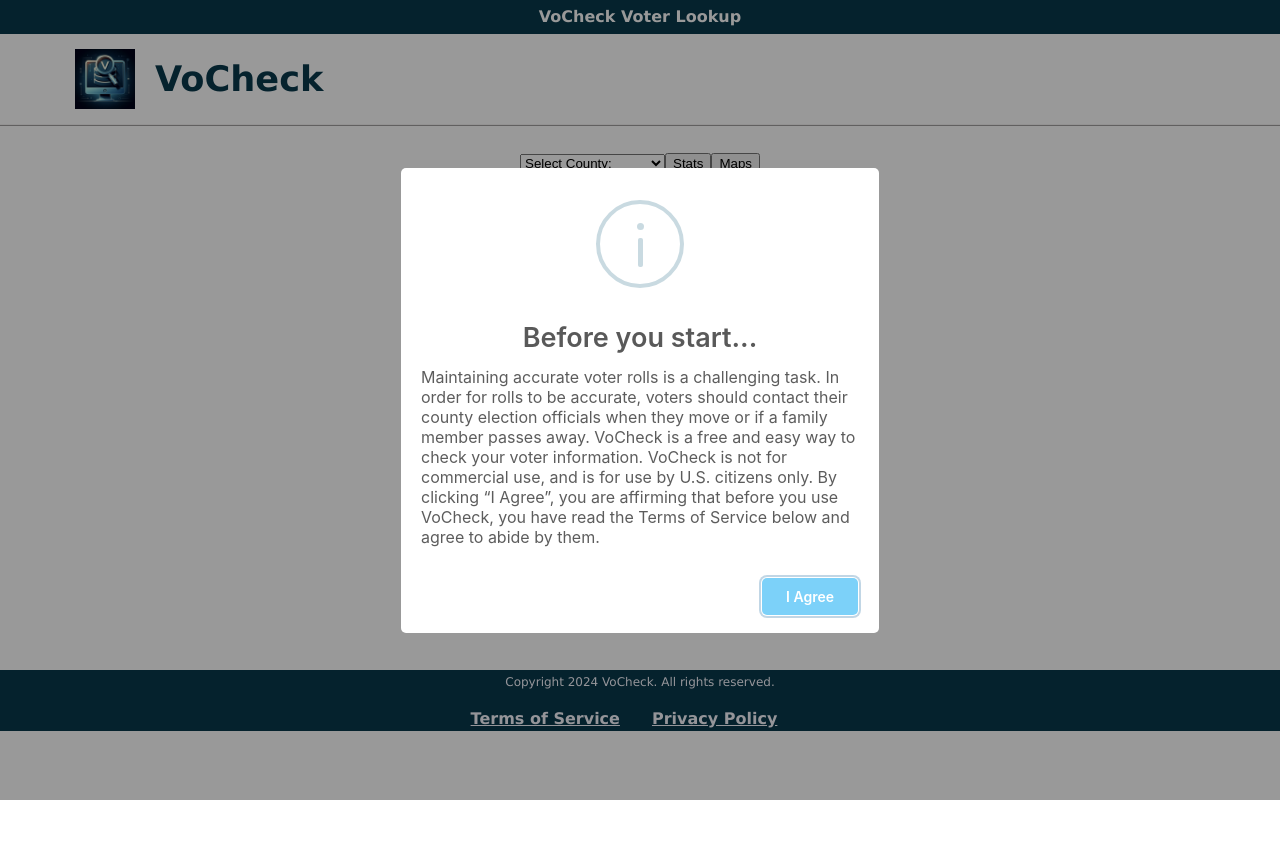
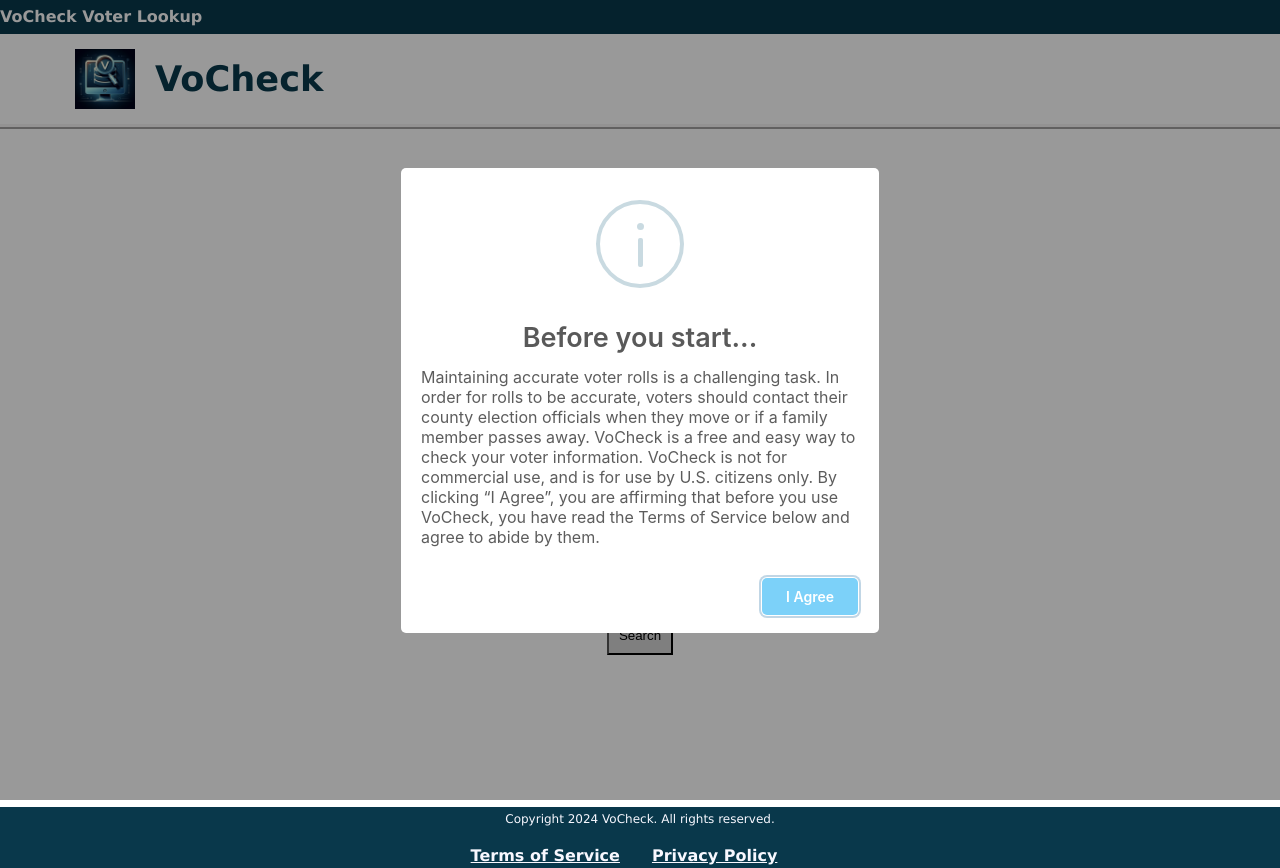
Before and after one commit to jddubbya/VoterAppMain, a React (Vite) app: page / in a window 1280 px wide. Before the commit the page ends 800 px from the top, so only its background shows below. Built offline with nearby package versions, Linux system fonts and the light colour scheme.

Commit message:
Update App.css

```diff
--- a/src/App.css
+++ b/src/App.css
@@ -7,15 +7,11 @@
   line-height: 1.5;
   font-weight: 400;
   text-rendering: optimizeLegibility;
-  display: flex;
-  flex-direction: column;
 }
 
 #root {
-  display: flex;
-  flex-direction: column;
+  min-width: 100%;
 }
-
 /*************** End ROOT Section *********************/
 
 /*************** Begin HEADER Section *****************/
@@ -42,7 +38,39 @@ header {
   background-color: rgb(9, 56, 75);
   color: white;
   padding: 5px 0;
+  display: flex;
+  align-items: center;
+  align-content: center;
+  justify-content: space-between;
 }
+
+.loginButtonCont {
+  display: flex;
+  justify-content: right;
+  padding-right: 10px;
+  align-items: center;
+  align-content: center;
+}
+
+.logInOutButton {
+  display: flex;
+  justify-content: center;
+  align-items: center;
+  align-content: center;
+  height: 35px;
+}
+
+.loginFormButtons {
+  display: flex;
+  justify-content: center;
+  align-items: center;
+  align-content: center;
+}
+
+.adminDrop {
+  height: 35px;
+}
+
 .logoImage {
   display: flex;
   padding-left: 75px;
@@ -61,7 +89,7 @@ header {
   align-items: center;
   border-bottom: solid;
   border-bottom-color:rgb(245, 242, 242);
-  border-bottom-width: 2px;
+  border-bottom-width: 5px;
   border-bottom-style:ridge;
 }
 
@@ -77,14 +105,22 @@ body {
   margin: 0;
   display: flex;
   flex-direction: column;
-
+  align-items: center;
+  align-content: center;
 }
 
 /*Single Results page data section */
 .singleDataSec {
-  flex-direction: column;
+  display: flex;flex-direction: column;
   justify-content: left;
 }
+
+/*Single Results page data section */
+.editUserInfo {
+  display: flex;
+  text-align: right;
+}
+
 /*************** End PAGE Section *****************/
 
 /********** Begin FOOTER section. ****************/
@@ -92,7 +128,6 @@ footer .vocheck-footer {
   background-color:rgb(9, 56, 75);
   color:ghostwhite;
   width: 100%;
-  min-width: 100%;
   white-space: normal;
   line-height: 1.5em;
   text-align: center;
@@ -108,13 +143,11 @@ footer h4 {
   color: ghostwhite;
 }
 
-.vocheck-footer {
-  width: 100%;
-}
-
 /********** End FOOTER section. ****************/
 
-/* ALL ul's*/
+/* ALL ul's
+* Will include a scroll bar and limits displayed items to 5
+*/
 ul {
   list-style: none;
   display: flex;
@@ -135,6 +168,16 @@ ul {
   font-family: Verdana, Geneva, Tahoma, sans-serif;
 }
 
+/* All <input> fields */
+input {
+    height: 28px;
+    margin:2px;
+  }
+
+select {
+    height: 28px;
+  }
+
 /* The State/County DROP DOWN. */
 #countyDrop {
   margin-bottom:70px;
@@ -145,7 +188,31 @@ ul {
   flex-direction: column;
   align-items: center;
   justify-content: center;
-  margin-top: 150px;
+  margin-top: 200px;
+}
+
+/* Form to edit user info*/
+.editFormContainer {
+  display:flex;
+  flex-direction: column;
+  justify-content: center;
+  align-items: center;
+}
+
+/* Form button container*/
+.formButtonContainer {
+  display:flex;
+  justify-content: center;
+  align-items: center;
+}
+
+.userEditForm {
+  text-align: right;
+}
+
+.userEditFormField {
+  height: 28px;
+  margin:2px;
 }
 
 .tosSection {
@@ -161,8 +228,6 @@ ul {
 .statisticsSection {
   margin-top: 150px;
   margin-left: 5%;
-  display: flex;
-  flex-direction: column;
 }
 
 .mapsSection {
@@ -176,6 +241,12 @@ ul {
   margin-top: 150px;
 }
 
+.userManagerSection {
+  margin-top: 150px;
+  display: flex;
+  justify-content: center;
+}
+
 /* result item links */
 .resultItem > a {
   font-weight: 500;
@@ -183,23 +254,40 @@ ul {
   text-decoration: inherit;
 }
 
+
+
 /* Colors names in search results when hovering */
 .resultItem > a:hover {
   color:rgb(21, 136, 182);
 }
 
+/* Displays the names that matched the search by name or address */
 .resultsSection {
   display: flex;
   flex-direction: column;
   align-items: center;
+  margin-bottom: 25px;
 }
 
+/* prints the number of matches to the name entered */
+.searchMatchLabel {
+  display: flex;
+  margin-top: 25px;
+  flex-direction: column;
+  align-items: center;
+  height: 20px;
+}
+
+/* Unordered lists */
 ul {
   display: flex;
   flex-direction: column;
   align-items: center;
   width: fit-content;
+  cursor:pointer;
 }
+
+
 
 
 /****************** Begin Font Section ****************/
@@ -233,28 +321,35 @@ p {
 /****************** Begin Button Section ****************/
 /*ALL buttons*/
 button {
-  border-radius: 8px;
-  border: 1px solid transparent;
   padding: 0.6em 1.2em;
-  font-size: 1em;
-  font-weight: 500;
   font-family: inherit;
-  background-color: black;
   cursor: pointer;
-  transition: border-color 0.25s;
 }
+
 button:hover {
   border-color: darkgray;
   cursor:pointer;
 }
+
 button:focus,
 button:focus-visible {
   outline: 4px auto -webkit-focus-ring-color;
 }
 
 /*Search button */
+.searchButton {
+  color: black;
+  cursor: pointer;
+  background-color: lightgray;
+  display: flex;
+  align-items: center;
+  margin-top: 20px;
+  height: 40px;
+  padding: 10px;
+}
+
 .searchButton:hover {
-  cursor: pointer;
+   cursor: pointer;
 }
 
 /*Statistics button */
@@ -262,12 +357,39 @@ button:focus-visible {
   cursor: pointer;
 }
 
+/* Container for Back buttons - so they are centered on the page */
+.centeredButtonCont {
+  display: flex;
+  justify-content: center;
+}
+
 /* Back button */
 .backButton {
   color: black;
-  margin-left:50%;
+  cursor: pointer;
+  background-color: lightgray;
+  display: flex;
+  align-items: center;
+  margin-top: 20px;
+  height: 40px;
+  padding: 10px;
+}
+
+/* User Edit Form Buttons*/
+.userEditButtons {
+  font-weight: bolder;
+  font-family: inherit;
+  height: 50px;
+  margin-top: 5px;
+  margin-bottom: 15px;
+}
+
+/*  User Edit Form Buttons */
+.userEditButtons:hover {
   cursor: pointer;
 }
+
+
 /****************** End Button Section ****************/
 
 /* pushes the data on single results page over from edge of page*/
@@ -294,10 +416,11 @@ button:focus-visible {
   margin-left: 30px;
 }
 
-.chartCont {
-  display: flex;
+.loginSection {
+  margin-top: 160px;
+  text-align: center;
 }
 
-.dataDisc {
-text-align: center;
+.accountCont {
+  margin-top:160px;
 }
```
